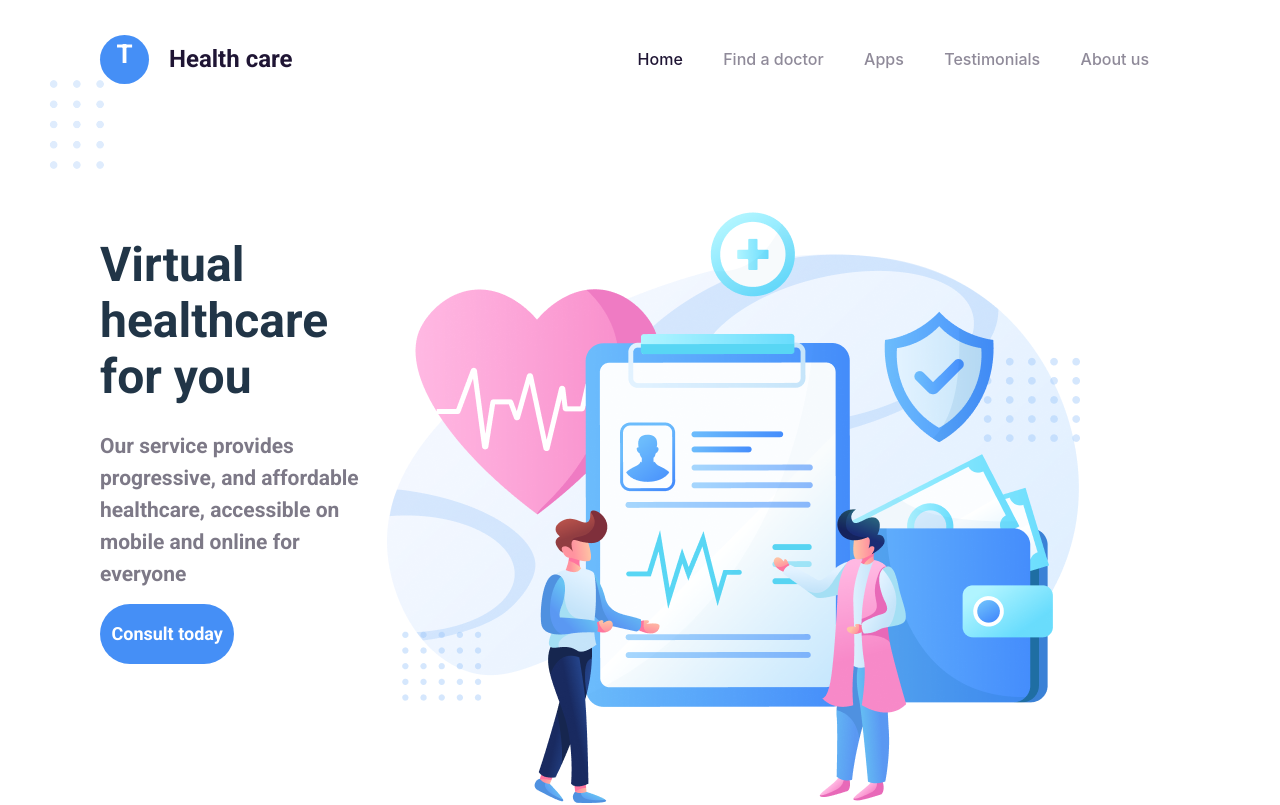
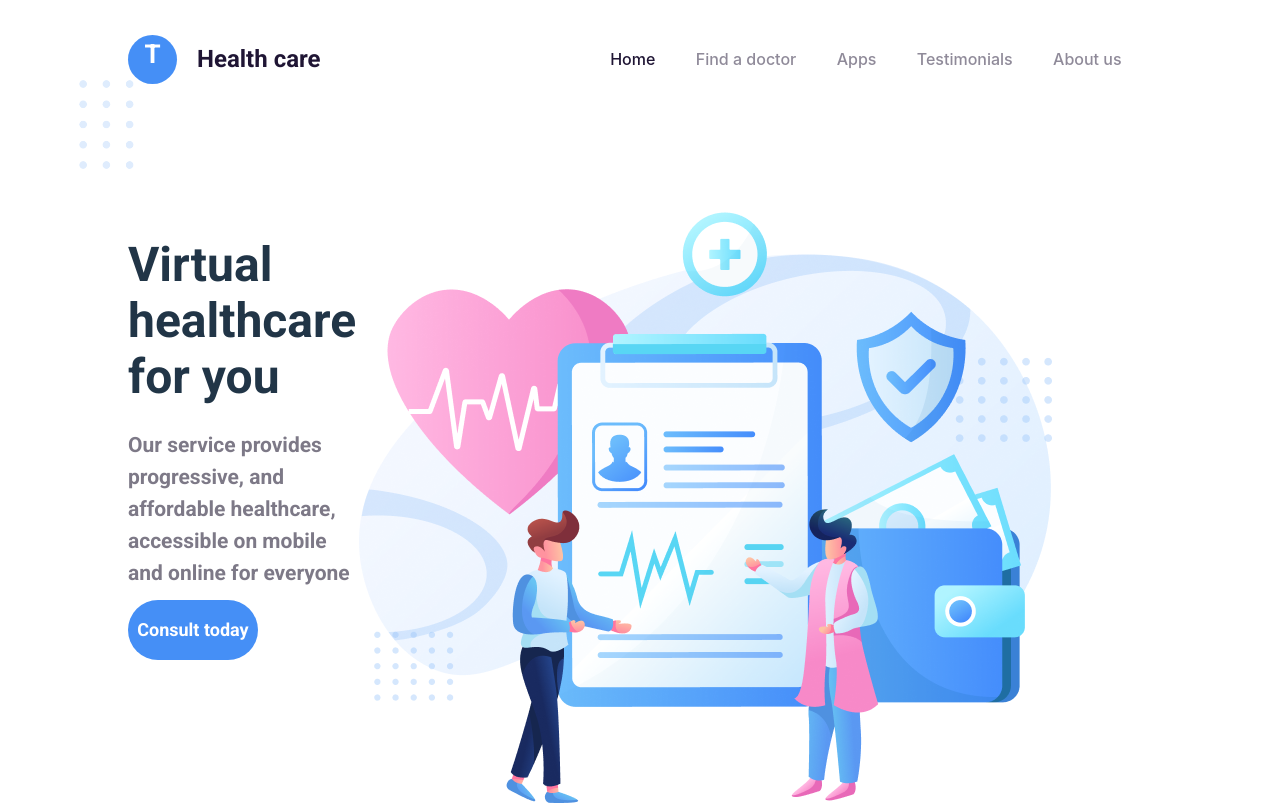
Before and after one commit to plumsoftware/Lab4, a React (Vite) app: page / in a window 1280 px wide. Shown: the top 805 px of the page. Built offline with nearby package versions, Linux system fonts and the light colour scheme; a web font is replaced by a local one.

Commit message:
[~] replaces 'px' units in root`s padding with '%'

```diff
--- a/src/index.css
+++ b/src/index.css
@@ -1,7 +1,7 @@
 #root {
   margin: 0;
-  padding-left: 100px;
-  padding-right: 100px;
+  padding-left: 10%;
+  padding-right: 10%;
   text-align: center;
   width: 100%;
   background-color: var(--main-bg-color);
```
